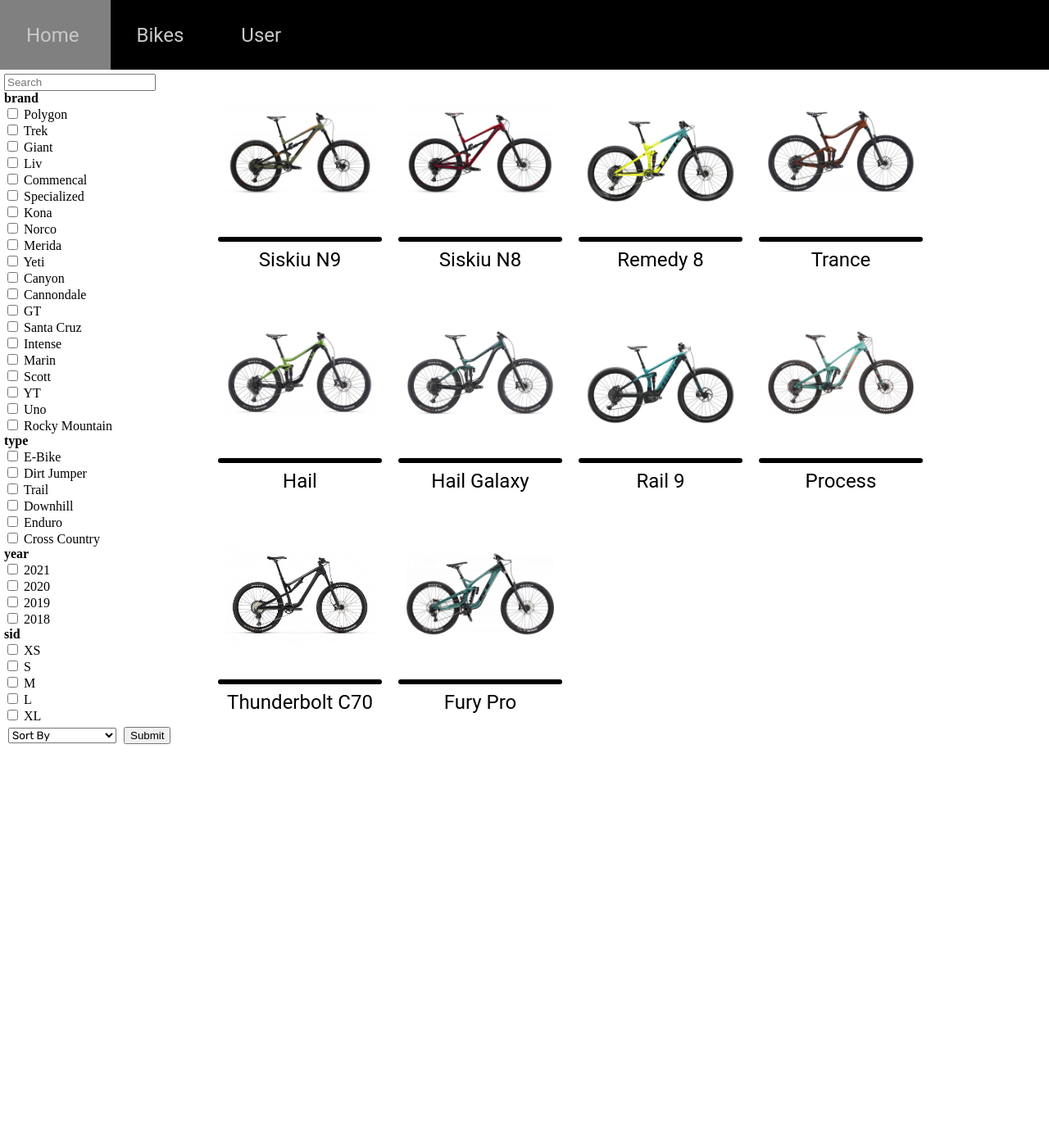
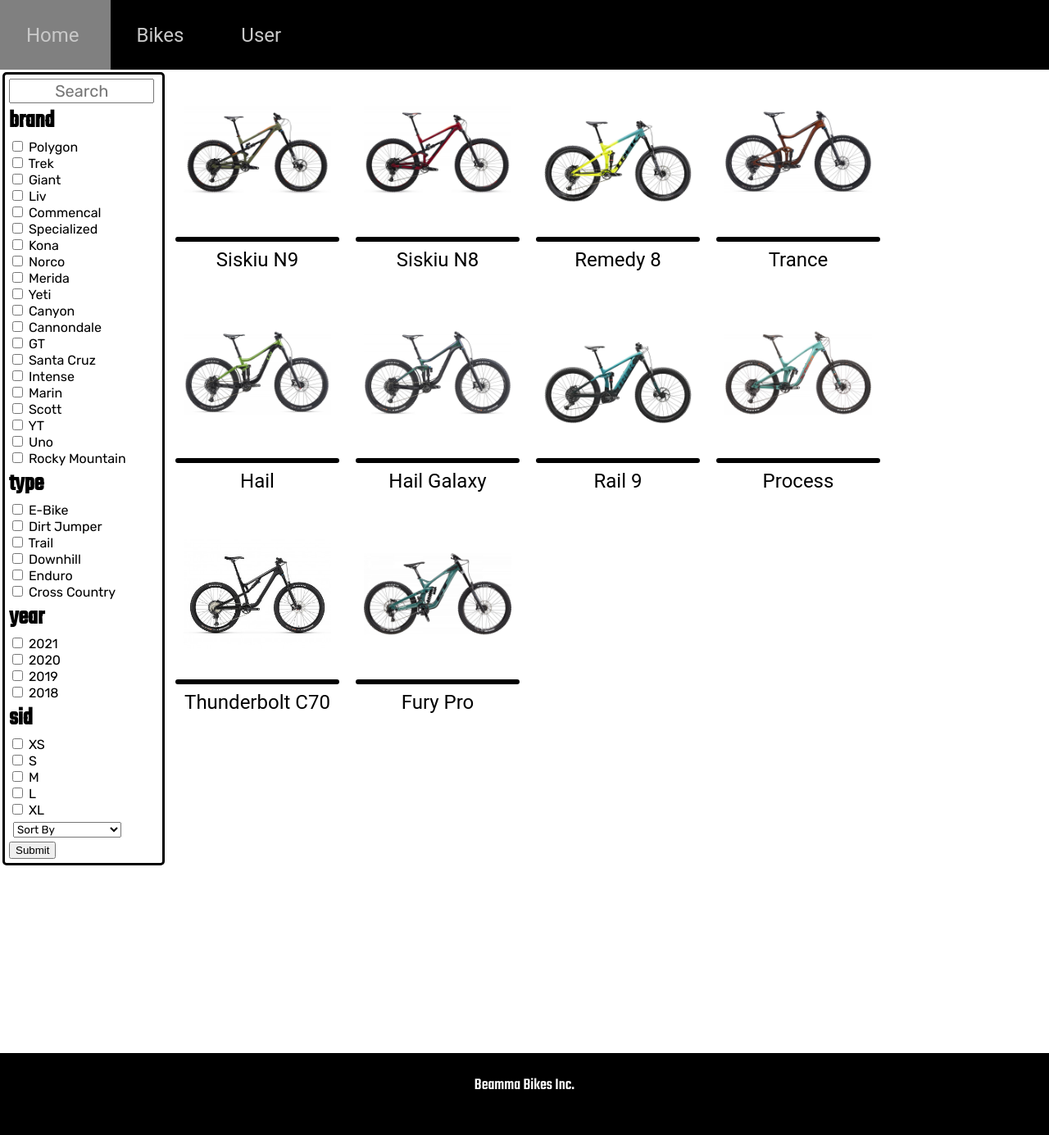
Before and after one commit to Beamma/Beamms-Bikes, a Flask app: page /bikes in a window 1280 px wide. Shown: the whole page at 82% size. Before the commit the page ends 908 px from the top, so only its background shows below. Run offline with Flask 2, Linux system fonts and the light colour scheme; data comes from the database, SQL or seed files in the repository; both versions use the stored data as it was after the commit.

Commit message:
V12 Style Progress

```diff
--- a/static/css/style.css
+++ b/static/css/style.css
@@ -36,6 +36,10 @@ html, body{
   color: white;
 }
 
+.block_content {
+  height: 150vh;
+}
+
 nav a:hover {
   background: grey;
 }
@@ -59,18 +63,33 @@ nav a {
 }
 
 .content .filters {
-  width: 20%;
-  height: 1000px;
+  width: 15%;
+  height: 100%;
   float: left;
+  background: white;
+  margin: 3px;
+  border: 3px solid;
+  border-radius: 5px;
+  font-family: 'Rubik', sans-serif;
 }
 
 .content .filters form {
   margin: 5px;
+  margin-right: 0px;
+}
+
+.content .filters .search {
+  width: 95%;
+  font-family: 'Rubik', sans-serif;
+  text-align: center;
+  font-size: 20px;
 }
 
 .content .filters b {
   float: left;
   width: 100%;
+  font-family: 'Teko', sans-serif;
+  font-size: 30px;
 }
 
 .bikes {
@@ -203,10 +311,34 @@ tr:nth-child(even) {
 .admin .submit {
   margin: 3%;
   margin-top: 0px;
+  margin-left: 0px;
   border: 5px solid black;
   border-radius: 5px;
-  width: 40%;
+  width: 59%;
   text-align: center;
   background-color: white;
   float: right;
+  height: 85px;
 }
+
+.admin .submit_form {
+  margin: 17px;
+  width: 50%;
+  height: 50px;
+  color: green;
+  font-size: 25px;
+  font-family: teko;
+  border: none;
+  background: rgb(231, 231, 231);
+}
+
+footer {
+  height: 75px;
+  width: 100%;
+  background: black;
+  font-family: 'Teko', sans-serif;
+  font-size: 20px;
+  color: white;
+  text-align: center;
+  padding-top: 25px;
+}
--- a/templates/admin.html
+++ b/templates/admin.html
@@ -1,7 +1,7 @@
 {% extends 'layout.html' %}
 {% block content %}
 <div class = "admin">
-  {{ name }}
+  <h2> Logged In As : {{ name }}</h2>
   <form method="POST" enctype=multipart/form-data>
     <div class = "create">
       <h1> CREATE BIKES </h1>
@@ -46,7 +46,7 @@
       </select>
     </div>
     <div class = "submit">
-      <input type = "submit"></input>
+      <input type = "submit" class = "submit_form"></input>
     </div>
   </form>
 </div>
--- a/templates/bikes.html
+++ b/templates/bikes.html
@@ -4,7 +4,7 @@
   <div class = filters>
     <form method="POST">
       <div class="search">
-        <input type="text" name="search" placeholder="Search"></input>
+        <input type="text" name="search" class = "search" placeholder="Search"></input>
       </div>
 
       {% for type, filters in filter_options.items() %}
--- /dev/null
+++ b/templates/footer.html
@@ -0,0 +1,3 @@
+<footer>
+  Beamma Bikes Inc.
+</footer>
--- a/templates/layout.html
+++ b/templates/layout.html
@@ -6,8 +6,11 @@
   <body>
     <div class = "wrapper">
       {% include 'nav.html' %}
-      {% block content %}
-      {% endblock %}
+      <div class = "block_content">
+        {% block content %}
+        {% endblock %}
+      </div>
+      {% include 'footer.html' %}
     </div>
   </body>
 </html>
--- a/templates/login.html
+++ b/templates/login.html
@@ -1,10 +1,12 @@
 {% extends "layout.html" %}
 {% block content %}
+<div class = "login">
   <h1>Login</h1>
   <form method="POST">
     <input type="text" name="user_name" value="Username" placeholder="User Name"></input>
     <input type="password" name="password" value="Username" placeholder="Password"></input>
-    <input type="submit"></input>
+    <input type="submit" id = "submit"></input>
   </form>
   <a href="{{ url_for('register') }}">Create Account</a>
+</div>
 {% endblock %}
--- a/templates/register.html
+++ b/templates/register.html
@@ -1,13 +1,17 @@
 {% extends "layout.html" %}
 {% block content %}
+<div class = "register">
   <h1> Create Account </h1>
   <form method="POST">
     <input type="text" name="user_name" placeholder="User Name"></input>
     <input type="password" name="password" placeholder="Password"></input>
     <input type="email" name="email" placeholder="Example@Gmail.Com"</input>
-    <input type="submit">Submit</input>
+    <div class = "submit">
+      <input type="submit"></input>
+    </div>
   </form>
   <div class = "register_status">
     {{ status }}
   </div>
+</div>
 {% endblock %}
```
Also changed, not shown: other parts of static/css/style.css (+89 -0 lines), Beamma-Bikes.db.
